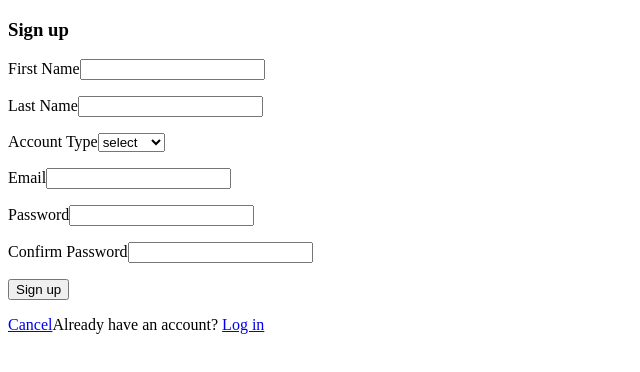
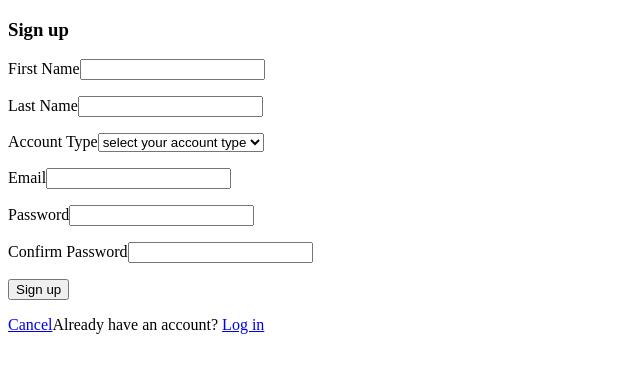
Before and after one commit to Gbaja/Link, a React (Create React App) app: page /signup_form in a window 1280 px wide. Shown: the top 372 px of the page, without its empty margins (0-640 px from the left). Built offline with nearby package versions, Linux system fonts and the light colour scheme.

Commit message:
Sign up and log in changes

```diff
--- a/src/components/SignUp/Sign_up_form.js
+++ b/src/components/SignUp/Sign_up_form.js
@@ -15,7 +15,9 @@ class SignUpForm extends Component {
     };
   }
   renderField(field) {
-    const { meta: { touched, error } } = field;
+    const {
+      meta: { touched, error }
+    } = field;
     return (
       <div>
         {field.select ? (
@@ -55,9 +57,9 @@ class SignUpForm extends Component {
     };
     this.props.signUp(signUpData, res => {
       console.log("SIGN UP RES: ", res);
-      if (res.accountType === "mentor") {
+      if (res.accountType === "Mentor") {
         this.props.history.push(`/${res.id}/mentor/dashboard`);
-      } else if (res.accountType === "mentee") {
+      } else if (res.accountType === "Mentee") {
         this.props.history.push(`/${res.id}/mentee/dashboard`);
       }
     });
@@ -87,9 +89,9 @@ class SignUpForm extends Component {
             component={this.renderField}
             select
             options={{
-              select: "select",
-              mentor: "Mentor",
-              mentee: "Mentee"
+              select: "select your account type",
+              Mentor: "Mentor",
+              Mentee: "Mentee"
             }}
           />
           <Field label="Email" name="email" component={this.renderField} />
```
Also changed, not shown: 1 other file (tests, documents, lock files or other folders).
